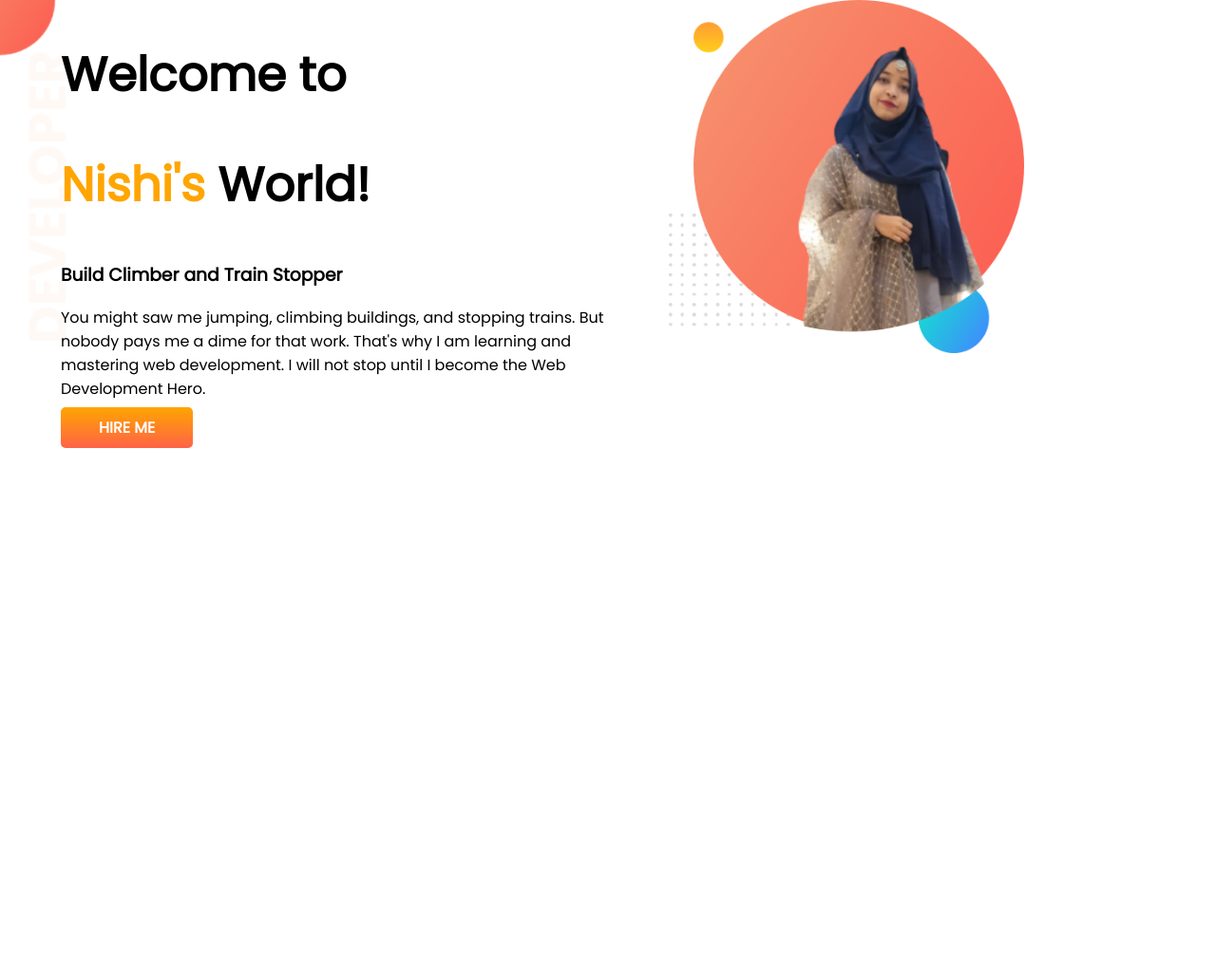
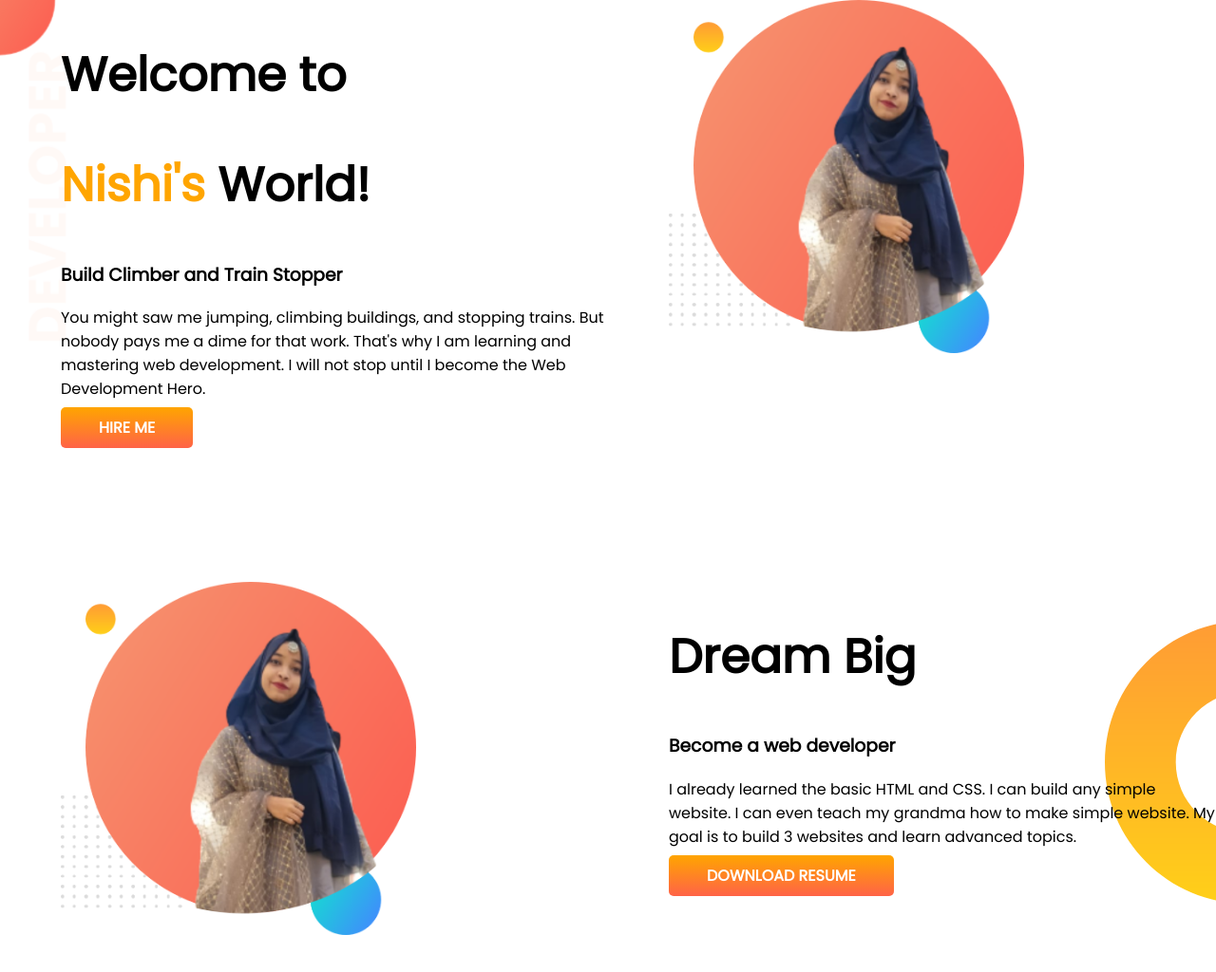
Before and after one commit to Shahanaz-Ahmed/developer-porfolio, a plain HTML site: page index.html in a window 1280 px wide. Shown: the whole page at 95% size. Before the commit the page ends 800 px from the top, so only its background shows below. Drawn offline with Linux system fonts and the light colour scheme.

Commit message:
new dream

```diff
--- a/index.html
+++ b/index.html
@@ -23,5 +23,18 @@
         <img src="images/my-bg.png" alt="">
       </div>
    </section>
+
+   <section class="dream-big">
+    <div class="half-width">
+      <img src="images/my-bg.png" alt="">
+    </div>
+    <div class="half-width">
+      <h1>Dream Big</h1>
+      <!-- <h1><span>Nishi's</span> World!</h1> -->
+      <h3>Become a web developer</h3>
+      <p>I already learned the basic HTML and CSS. I can build any simple website. I can even teach my grandma how to make simple website. My goal is to build 3 websites and learn advanced topics.</p>
+      <a class="link-button" target="_blank" href="https://www.linkedin.com/in/shahanaz-ahmed-nishi-323a7b20b/">DOWNLOAD RESUME</a>
+     </div>
+   </section>
 </body>
 </html>
--- a/style.css
+++ b/style.css
@@ -10,6 +10,7 @@ span{
 }
 section{
     display: flex;
+    margin-bottom: 150px;
 }
 .half-width{
     width: 50%;
@@ -31,3 +32,8 @@ section{
     background-image: url(images/top-banner.png);
     background-repeat: no-repeat;
 }
+.dream-big{
+    background-image: url(images/dream-bg.png);
+    background-repeat: no-repeat;
+    background-position: right;
+}
```
